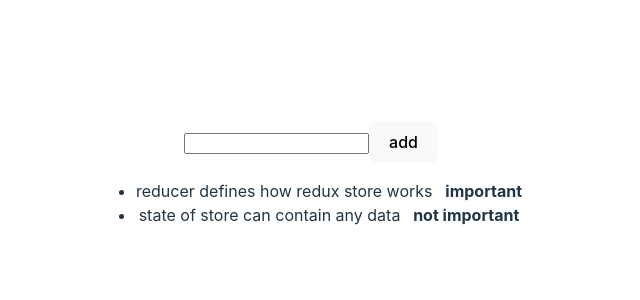
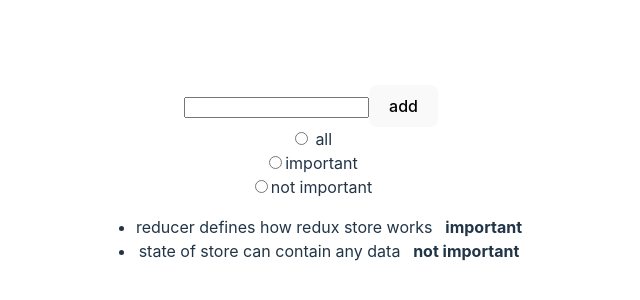
Before and after one commit to kamrantahir2/MOOC-NoteApp-Redux, a React (Vite) app: page / in a window 1280 px wide. Shown: the part 218-518 px from the top of the page, without its empty margins (329-969 px from the left). Built offline with nearby package versions, Linux system fonts and the light colour scheme.

Commit message:
Create radio buttons for filtering notes

```diff
--- a/src/App.jsx
+++ b/src/App.jsx
@@ -6,12 +6,43 @@ import NewNote from "./components/NewNote";
 import Notes from "./components/Notes";
 
 function App() {
-  const dispatch = useDispatch();
-  const notes = useSelector((state) => state);
+  const filterSelected = (value) => {
+    console.log(value);
+  };
 
   return (
     <div>
       <NewNote />
+
+      <div>
+        <div>
+          <input
+            type="radio"
+            name="filter"
+            onChange={() => filterSelected("ALL")}
+          />{" "}
+          all
+        </div>
+
+        <div>
+          <input
+            type="radio"
+            name="filter"
+            onChange={() => filterSelected("IMPORTANT")}
+          />
+          important
+        </div>
+
+        <div>
+          <input
+            type="radio"
+            name="filter"
+            onChange={() => filterSelected("NOTIMPORTANT")}
+          />
+          not important{" "}
+        </div>
+      </div>
+
       <Notes />
     </div>
   );
```
